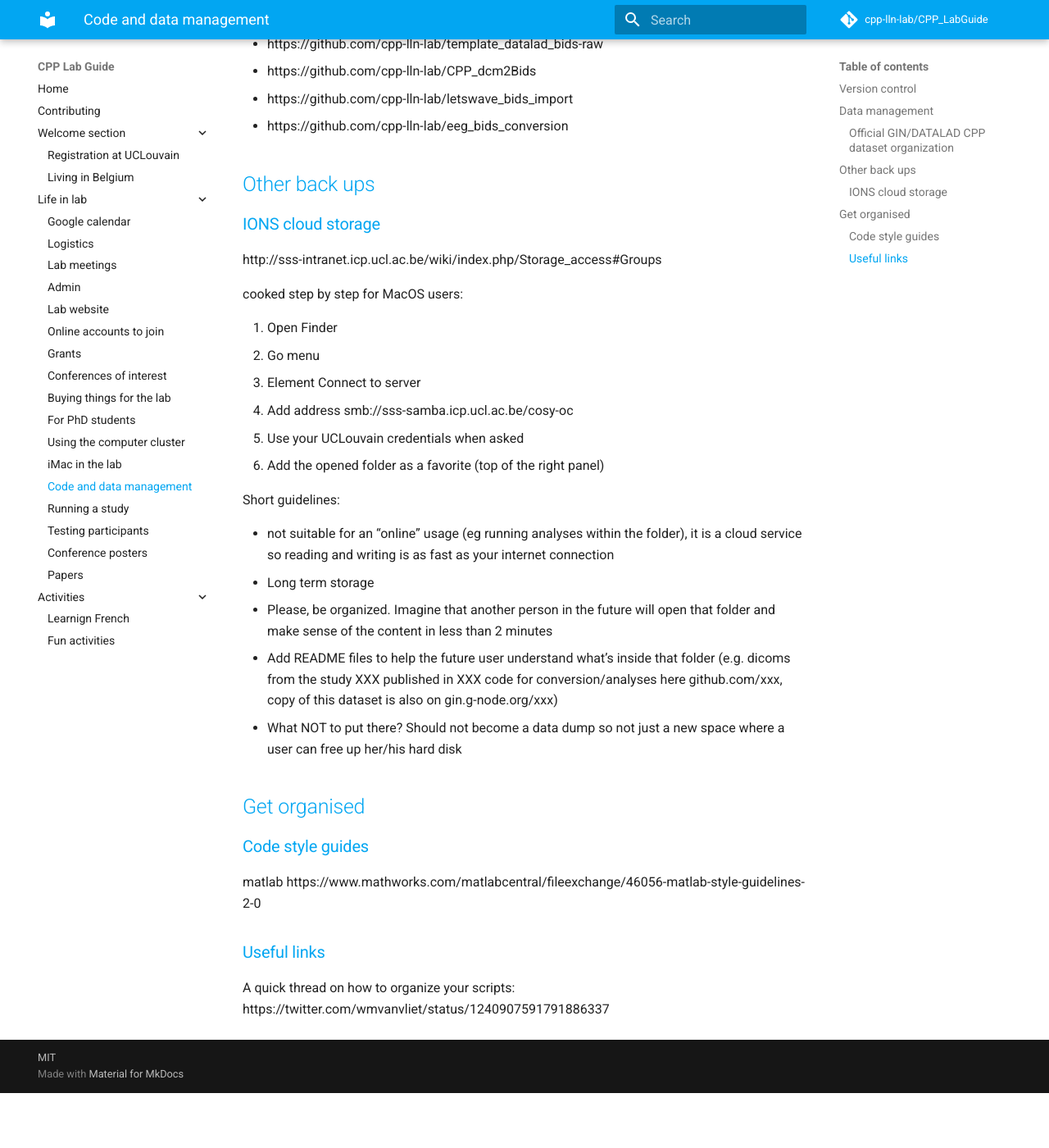
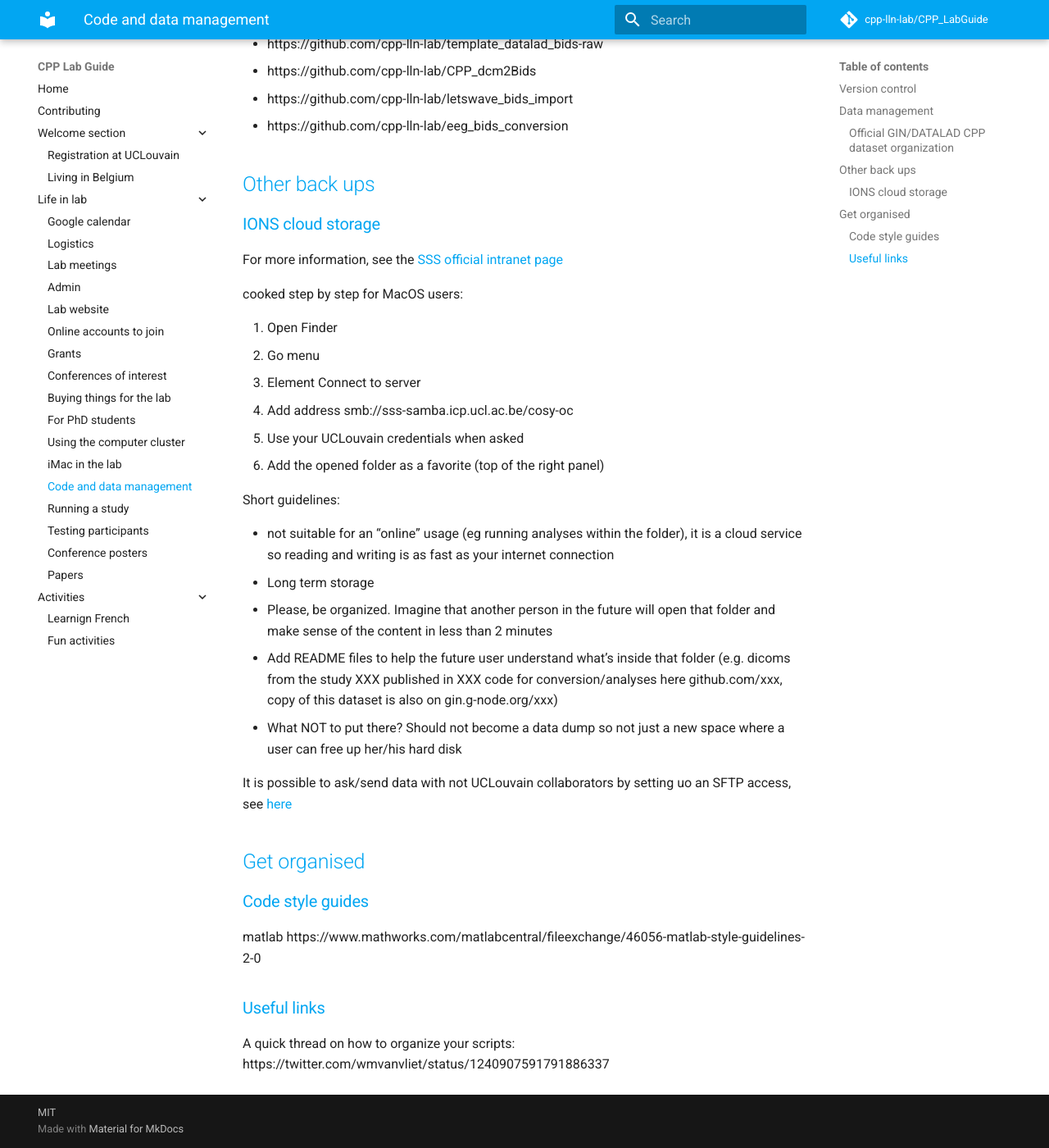
Before and after one commit to cpp-lln-lab/CPP_LabGuide, an MkDocs documentation site: the page built from doc/code_and_data_management.md, in a window 1280 px wide and 1400 px high, scrolled down 1458 px. Shown: the whole window at 82% size. Built offline with MkDocs 1.6.1 and Material for MkDocs 9.7.7, drawn with Linux system fonts in a browser that asks for light colours; comment, search, counter and statistics services are not loaded; before the commit the page ends 2791 px from its top, so only the background shows below that.

Commit message:
Update code_and_data_management.md with how to set up stfp access to sss data storage

```diff
--- a/doc/code_and_data_management.md
+++ b/doc/code_and_data_management.md
@@ -59,7 +59,7 @@ Tools:
 ### IONS cloud storage
 
 
-http://sss-intranet.icp.ucl.ac.be/wiki/index.php/Storage_access#Groups
+For more information, see the [SSS official intranet page](http://sss-intranet.icp.ucl.ac.be/wiki/index.php/Storage_access#Groups)
 
 cooked step by step for MacOS users:
 
@@ -79,7 +79,7 @@ Short guidelines:
 - Add README files to help the future user understand what’s inside that folder (e.g. dicoms from the study XXX published in XXX code for conversion/analyses here github.com/xxx, copy of this dataset is also on gin.g-node.org/xxx)
 - What NOT to put there? Should not become a data dump so not just a new space where a user can free up her/his hard disk
 
-
+It is possible to ask/send data with not UCLouvain collaborators by setting uo an SFTP access, see [here](https://sss-intranet.icp.ucl.ac.be/wiki/index.php/File_transfer#Transferring_large_files_between_SSS_and_the_outside)
 
 ## Get organised
 
```
